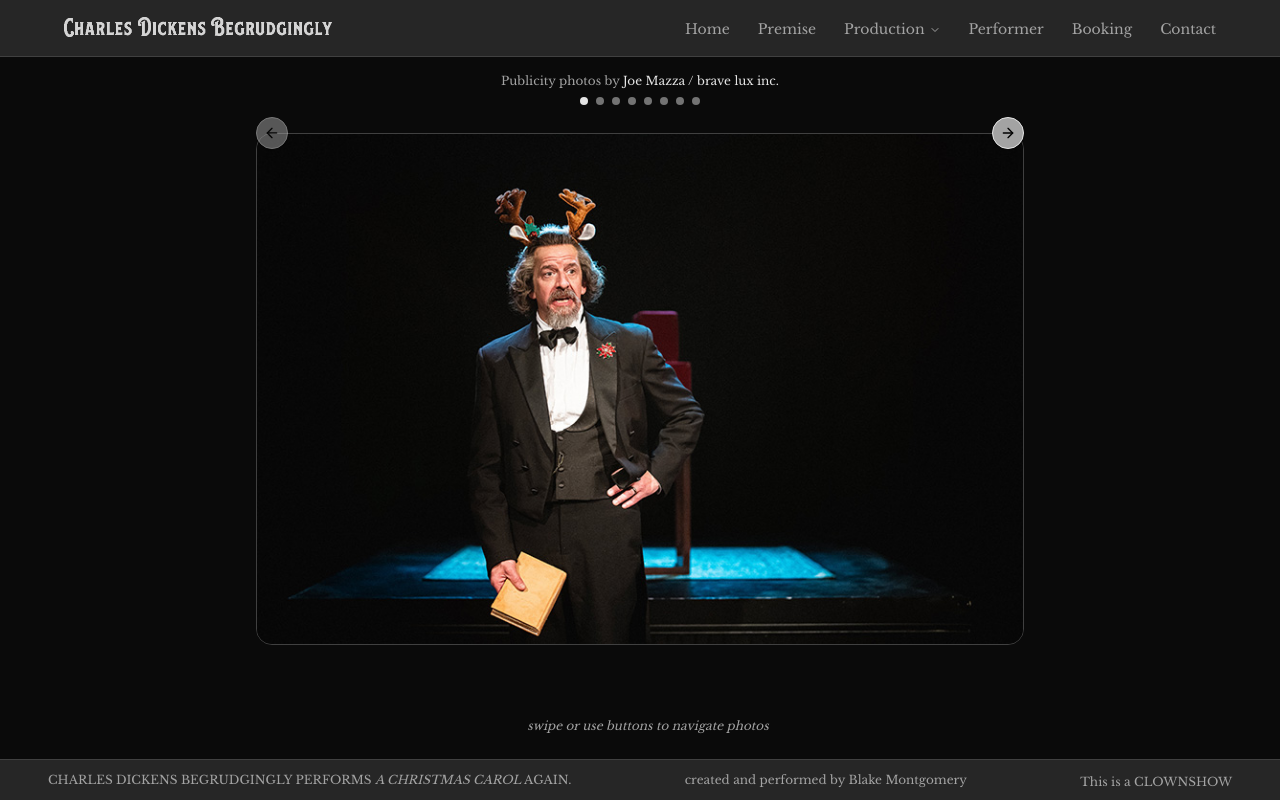
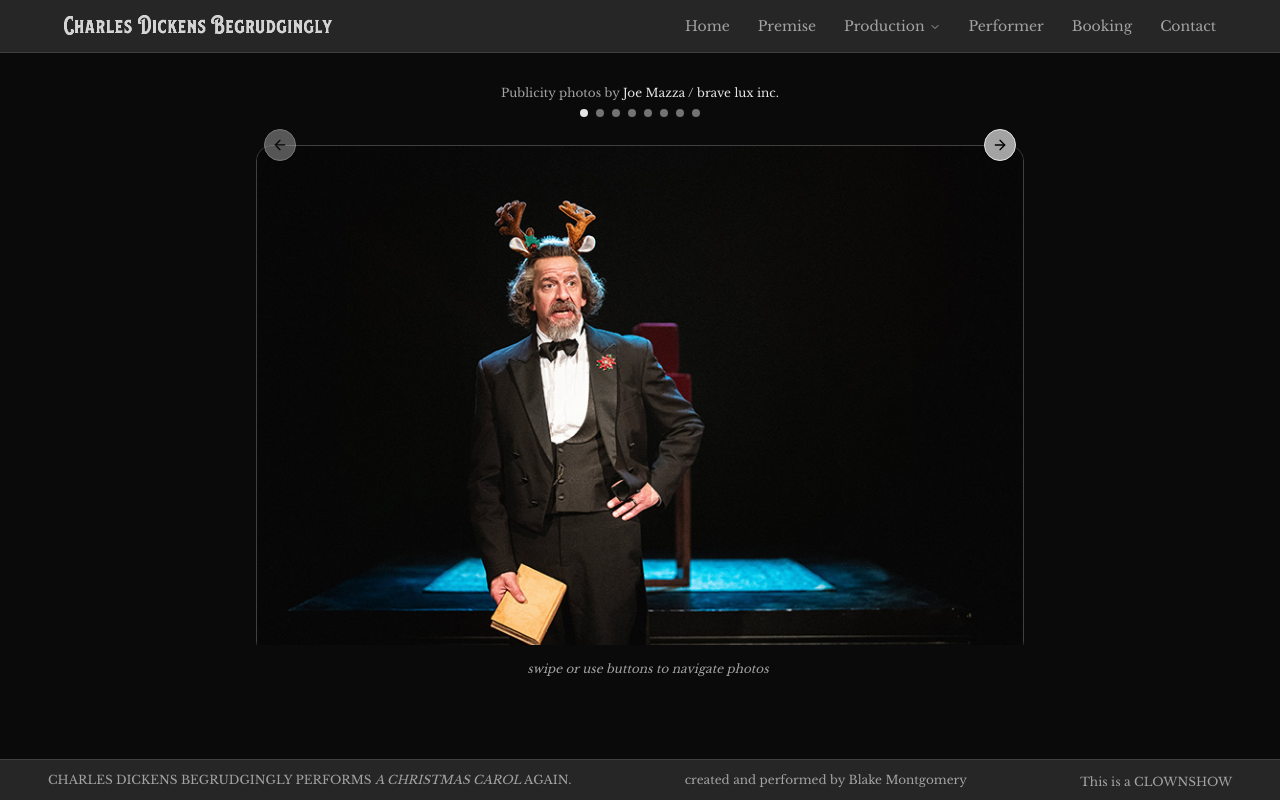
Before and after one commit to montblake/begrudgingly, a Next.js app: page /production/photos_publicity in a window 1280 px wide. Built offline with nearby package versions, Linux system fonts and the light colour scheme.

Commit message:
Adjust Links and Photos

```diff
--- a/app/page.tsx
+++ b/app/page.tsx
@@ -43,14 +43,14 @@ const TextElement = (
 );
 
 const CTAElement = (
-  <div className="w-[90%] mx-auto md:mx-0 mt-4 flex flex-col items-start gap-2 bg-gradient-to-br from-neutral-100/75 to-neutral-500/75 pt-4 pb-8 px-8 rounded-xl border border-neutral-500 drop-shadow-md">
+  <div className="w-[90%] mx-auto md:mx-0 mt-4 flex flex-col items-start gap-4 bg-gradient-to-br from-neutral-100/75 to-neutral-500/75 pt-4 pb-8 px-8 rounded-xl border border-neutral-500 drop-shadow-md">
     {/* <p className="text-xs text-neutral-950">
       Blake Montgomery is currently exploring opportunities for{" "}
       <span className="italic">Charles Dickens Begrudgingly</span> for the
       holidays in 2025 and beyond.
     </p> */}
     <p className="text-xs text-neutral-950">Learn more about the show:</p>
-    <div className="w-full flex flex-col gap-2">
+    <div className="w-full flex flex-col gap-3">
       <Link
         href="/premise"
         className="bg-neutral-900 border border-neutral-500 text-neutral-400 text-xs px-4 py-2 rounded-xl hover:text-neutral-300 transition-all duration-300 ease-in-out active:scale-95 w-full text-center"
@@ -58,16 +58,22 @@ const CTAElement = (
         the premise
       </Link>
       <Link
-        href="/production"
+        href="/production/photos_publicity"
         className="bg-neutral-900 border border-neutral-500 text-neutral-400 text-xs px-4 py-2 rounded-xl hover:text-neutral-300 transition-all duration-300 ease-in-out active:scale-95 w-full text-center"
       >
-        in production
+        publicity photos
       </Link>
       <Link
-        href="/booking"
+        href="/production/photos_performance"
         className="bg-neutral-900 border border-neutral-500 text-neutral-400 text-xs px-4 py-2 rounded-xl hover:text-neutral-300 transition-all duration-300 ease-in-out active:scale-95 w-full text-center"
       >
-        booking information
+        performance photos
+      </Link>
+      <Link
+        href="/reviews"
+        className="bg-neutral-900 border border-neutral-500 text-neutral-400 text-xs px-4 py-2 rounded-xl hover:text-neutral-300 transition-all duration-300 ease-in-out active:scale-95 w-full text-center"
+      >
+        press reviews
       </Link>
     </div>
     {/* <p className="text-xs text-neutral-950">
--- a/components/new_links.tsx
+++ b/components/new_links.tsx
@@ -39,50 +39,11 @@ export default function HeaderNavLinks({
                 pathname={pathname}
               />
             ) : (
-              // <div className="">
-              //   <NavigationMenuTrigger className="focus:text-neutral-200 relative -top-1">
-              //     In Production
-              //   </NavigationMenuTrigger>
-              //   <NavigationMenuContent className="">
-              //     <div className="bg-neutral-200 grid grid-cols-2 gap-6 p-6 md:w-[500px] lg:w-[600px]">
-              //       <div className="flex flex-col justify-between">
-              //         <h1 className="text-xl font-bold">
-              //           Charles Dickens Begrudgingly Performs 'A Christmas
-              //           Carol' Again
-              //         </h1>
-              //         <div className="flex flex-col gap-2">
-              //           <p className="text-sm leading-tight text-muted-foreground">
-              //             Created and performed by Blake Montgomery.
-              //           </p>
-              //           <p className="text-sm leading-tight text-muted-foreground">
-              //             Produced by Blake Montgomery / CLOWNSHOW.
-              //           </p>
-              //           <p className="text-sm leading-tight text-muted-foreground">
-              //             Performed at The Den Theatre in Chicago.
-              //           </p>
-              //           <p className="text-sm leading-tight text-muted-foreground">
-              //             December 5-22, 2024.
-              //           </p>
-              //         </div>
-              //       </div>
-              //       <div className="flex flex-col gap-2">
-              //         {link.subLinks.map((subLink) => (
-              //           <div key={subLink.href} className="bg-neutral-900">
-              //             <ListItem href={subLink.href} title={subLink.title}>
-              //               {subLink.description}
-              //             </ListItem>
-              //           </div>
-              //         ))}
-              //       </div>
-              //     </div>
-              //   </NavigationMenuContent>
-              // </div>
               <MenuItem
                 href={link.href}
                 title={link.title}
                 pathname={pathname}
               />
-              // <ListItem href={link.href} title={link.title} />
             )}
           </NavigationMenuItem>
         ))}
@@ -101,7 +62,7 @@ function MenuItem({
   pathname: string;
 }) {
   return (
-    <>
+    <div className="flex justify-center items-center">
       {pathname !== href ? (
         <Link
           href={href}
@@ -112,7 +73,7 @@ function MenuItem({
       ) : (
         <p className="text-xs lg:text-sm text-neutral-200">{title}</p>
       )}
-    </>
+    </div>
   );
 }
 
@@ -127,15 +88,18 @@ function MenuItemWithSubLinks({
 }) {
   return (
     <>
-      <NavigationMenuTrigger className="group inline-flex w-max items-center justify-center rounded bg-none text-xs lg:text-sm text-neutral-400 font-medium transition-colors hover:text-neutral-200 focus:border-b-2 focus:border-blue-500 focus:outline-none disabled:pointer-events-none disabled:opacity-50">
+      <NavigationMenuTrigger className="group inline-flex w-max items-center justify-center rounded bg-none text-xs lg:text-sm text-neutral-400 font-medium transition-colors hover:text-neutral-200 focus:border-b-2 focus:border-blue-500 focus:outline-none disabled:pointer-events-none disabled:opacity-50 relative flex justify-center items-center">
         {title}
       </NavigationMenuTrigger>
       <NavigationMenuContent className="">
-        <div className="w-[500px] grid grid-cols-2 p-8 bg-neutral-800 gap-8 rounded-xl">
+        <div className="w-[410px] lg:w-[540px] grid grid-cols-2 p-8 bg-neutral-800 gap-4 lg:gap-8 rounded-xl">
           <div className="flex flex-col justify-between">
             <p className="text-base text-neutral-200">
-              Charles Dickens Begrudgingly Performs{" "}
-              <span className="italic">A Christmas Carol</span> Again
+              Charles Dickens
+              <br /> Begrudgingly Performs
+              <br />
+              <span className="italic">A Christmas Carol</span>
+              <br /> Again
             </p>
             <div className="flex flex-col gap-2 text-xs text-neutral-200">
               <p>
--- a/components/photo_gallery.tsx
+++ b/components/photo_gallery.tsx
@@ -34,8 +34,8 @@ export default function PhotoGallery({
   }, [api]);
   return (
     <main className="w-full h-full py-4 bg-neutral-950">
-      <div className="w-full h-full flex flex-col items-center justify-start max-w-[800px] mx-auto rounded-2xl pl-4">
-        <div className="relative -left-2 mb-4">
+      <div className="w-full h-full flex flex-col items-center justify-start max-w-[800px] mx-auto rounded-2xl pl-4 relative">
+        <div className="relative -left-2 mt-4 mb-4">
           <h1 className="text-xs text-center text-neutral-400 px-4 mb-0">
             {HeaderInfo.headerText}
             <a
@@ -58,12 +58,12 @@ export default function PhotoGallery({
           </div>
         </div>
         <Carousel
-          className="w-full flex flex-col justify-center items-center"
+          className="w-full max-w-[800px] h-[500px] flex flex-col justify-center items-center"
           setApi={setApi}
         >
-          <CarouselContent className="w-full h-auto">
+          <CarouselContent className="w-full h-fit">
             {photos.map((photo, index) => (
-              <CarouselItem key={index} className={`w-full`}>
+              <CarouselItem key={index} className={`w-full h-auto`}>
                 <Image
                   src={photo.src}
                   alt={photo.alt}
@@ -71,17 +71,17 @@ export default function PhotoGallery({
                   height={800}
                   className={`rounded-2xl border-[.5px] border-neutral-700 mx-auto ${
                     photo.vertical
-                      ? "h-fit w-auto max-h-[65vh]"
+                      ? "h-full w-auto max-h-[70vh]"
                       : "w-full h-auto max-w-[800px]"
                   }`}
                 />
               </CarouselItem>
             ))}
           </CarouselContent>
-          <CarouselPrevious />
-          <CarouselNext />
+          <CarouselPrevious className="left-2" />
+          <CarouselNext className="right-2" />
         </Carousel>
-        <p className="italic text-neutral-400 text-xs text-center mt-2">
+        <p className="italic text-neutral-400 text-xs text-center mt-4">
           swipe or use buttons to navigate photos
         </p>
       </div>
```
